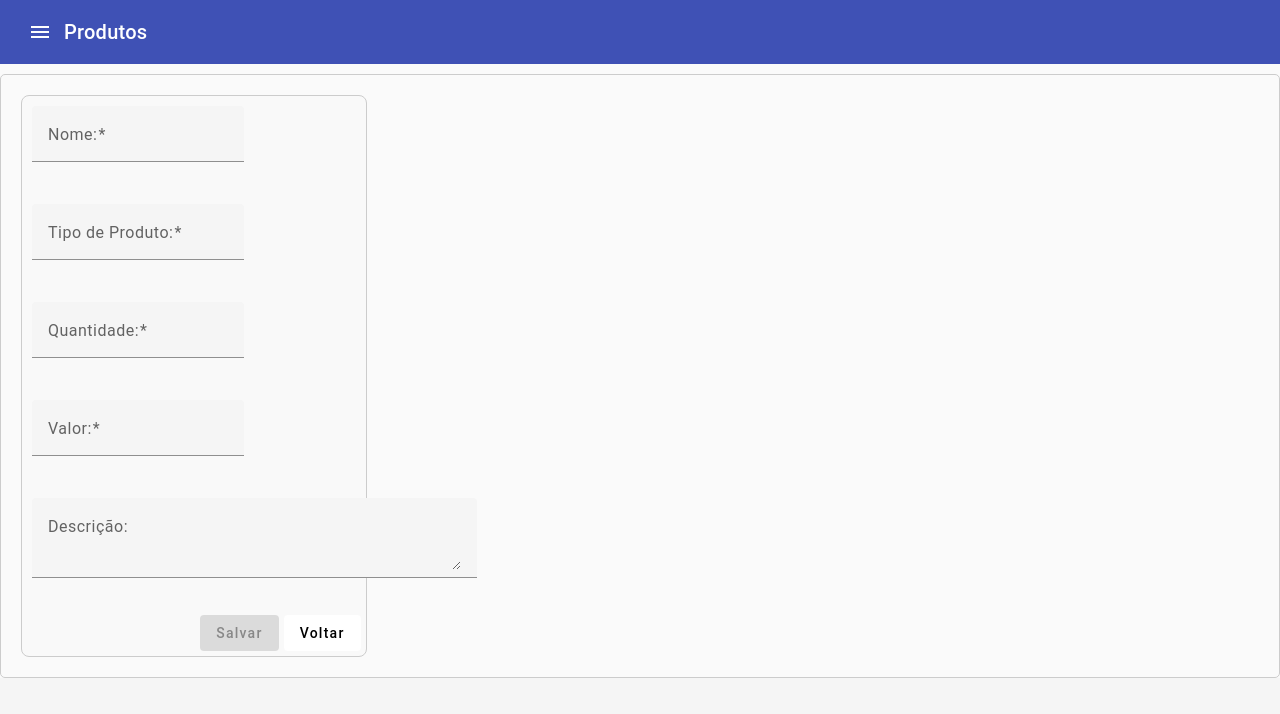
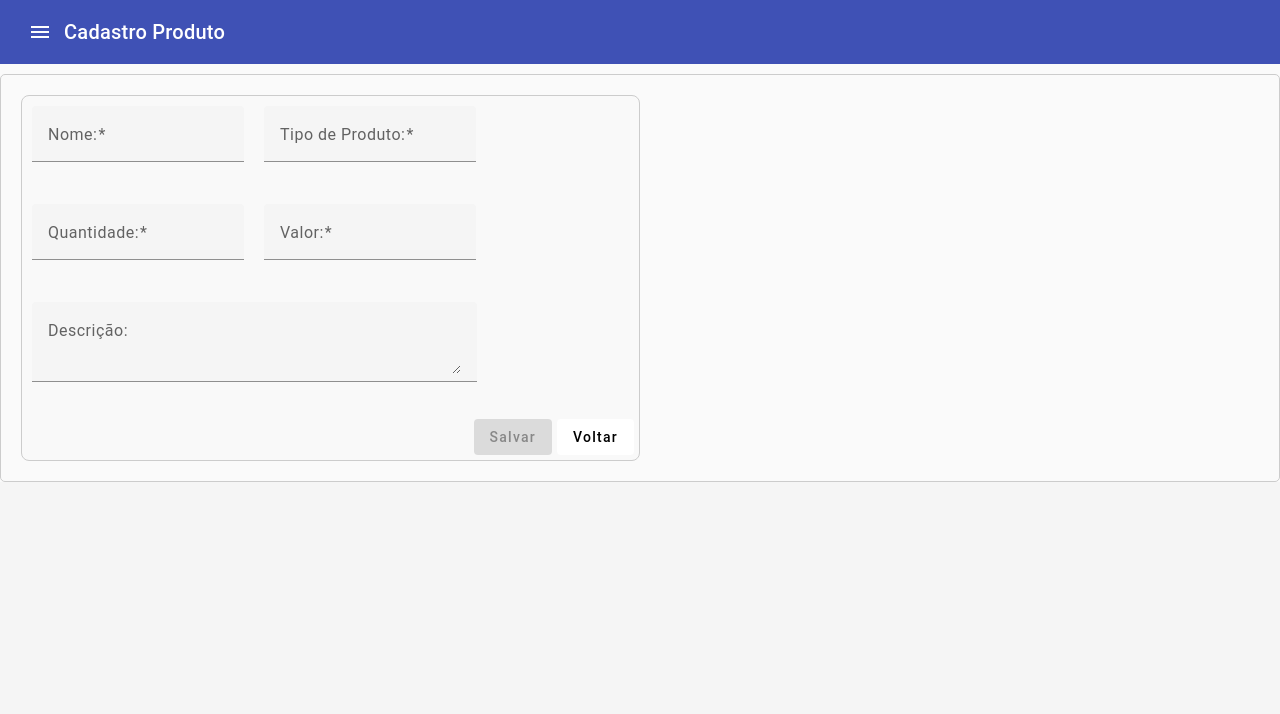
Before and after one commit to gefitz/ProjetoAngularC-, an Angular app in the folder Angular/: page /Produto/Cadastrar in a window 1280 px wide. Shown: the top 714 px of the page. Built offline with nearby package versions, Linux system fonts and the light colour scheme.

Commit message:
Ajustado titulo do navbar para acompanhar a tela

```diff
--- a/Angular/src/app/app.routes.ts
+++ b/Angular/src/app/app.routes.ts
@@ -1,15 +1,22 @@
 import { Routes } from '@angular/router';
 import { ProdutotelaComponent } from './components/produtotela/produtotela.component';
 import { CadastrarProdutoComponent } from './components/cadastrar-produto/cadastrar-produto.component';
+import { title } from 'process';
 
 export const routes: Routes = [
     {
         path: "",
         component: ProdutotelaComponent,
+        data:{title:"Lista Produtos"}
     },
     {
         path:"Produto/Cadastrar",
-        component: CadastrarProdutoComponent
+        component: CadastrarProdutoComponent,
+        data: {title:"Cadastro Produto"}
+    },
+    {
+        path: "Produto/Editar",
+        component:CadastrarProdutoComponent,
+        data:{title:"Editar Produto"}
     }
-
 ];
--- a/Angular/src/app/components/cadastrar-produto/cadastrar-produto.component.css
+++ b/Angular/src/app/components/cadastrar-produto/cadastrar-produto.component.css
@@ -2,7 +2,7 @@
     border: 1px solid #ccc;
     border-radius: 8px;
     background: #f9f9f9;
-    width: 27vw;
+    width: 50%;
   }
   .form-field{
     margin: 5px;
--- a/Angular/src/app/components/nav-page/nav-page.component.ts
+++ b/Angular/src/app/components/nav-page/nav-page.component.ts
@@ -1,4 +1,4 @@
-import { Component, inject } from '@angular/core';
+import { Component, inject, OnInit } from '@angular/core';
 import { BreakpointObserver, Breakpoints } from '@angular/cdk/layout';
 import { MatToolbarModule } from '@angular/material/toolbar';
 import { MatButtonModule } from '@angular/material/button';
@@ -6,9 +6,9 @@ import { MatSidenavModule } from '@angular/material/sidenav';
 import { MatListModule } from '@angular/material/list';
 import { MatIconModule } from '@angular/material/icon';
 import { Observable } from 'rxjs';
-import { map, shareReplay } from 'rxjs/operators';
+import { filter, map, shareReplay } from 'rxjs/operators';
 import { AsyncPipe, NgIf } from '@angular/common';
-import { RouterLink, RouterOutlet } from '@angular/router';
+import { ActivatedRoute, NavigationEnd, Router, RouterLink, RouterOutlet } from '@angular/router';
 import {MatMenuModule} from '@angular/material/menu'
 
 @Component({
@@ -29,15 +29,28 @@ import {MatMenuModule} from '@angular/material/menu'
     MatMenuModule
   ]
 })
-export class NavPageComponent {
+export class NavPageComponent implements OnInit {
   private breakpointObserver = inject(BreakpointObserver);
   titlePage:string = 'Produtos';
   isHandset$: Observable<boolean> = this.breakpointObserver.observe(Breakpoints.Handset)
-    .pipe(
-      map(result => result.matches),
-      shareReplay()
-    );
-    getPage(page:string){
-      this.titlePage = page;
+  .pipe(
+    map(result => result.matches),
+    shareReplay()
+  );
+   constructor(private route: Router,private routeActive: ActivatedRoute){}
+  ngOnInit(): void {
+    this.route.events.pipe(filter((event) => event instanceof NavigationEnd)).subscribe(()=>
+      {
+        const currentRoute = this.getPage(this.routeActive);
+        this.titlePage = currentRoute.snapshot.data['title'];
+      })
+      const nav = this.route.getCurrentNavigation();
+      console.log(nav?.extras.state?.['produto']);
+  }
+    private getPage(page:ActivatedRoute): ActivatedRoute{
+      while(page.firstChild){
+        page = page.firstChild;
+      }
+      return page;
     }
 }
--- a/Angular/src/app/components/produtotela/produtotela.component.ts
+++ b/Angular/src/app/components/produtotela/produtotela.component.ts
@@ -68,7 +68,7 @@ export class ProdutotelaComponent{
       }
   }
   EditarProduto(produto:ProdutoModel){
-    this.router.navigateByUrl("/Produto/Cadastrar", {state: {produto}})
+    this.router.navigateByUrl("/Produto/Editar", {state: {produto}})
   }
   BuscarProduto(){
     if(this.buscarProduto){
```
Also changed, not shown: 1 other file (tests, documents, lock files or other folders).
